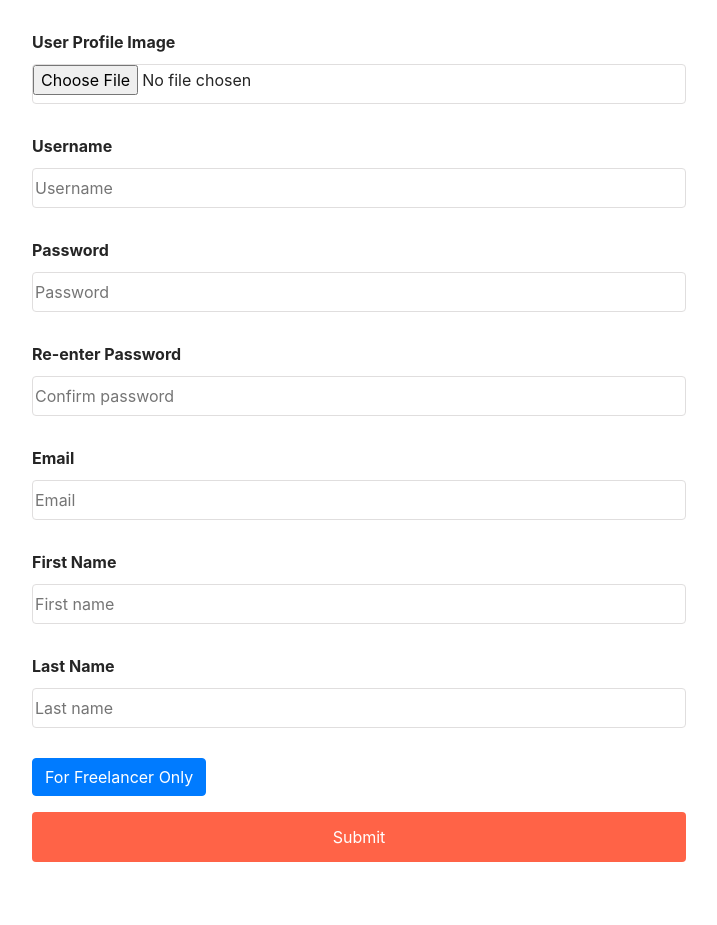
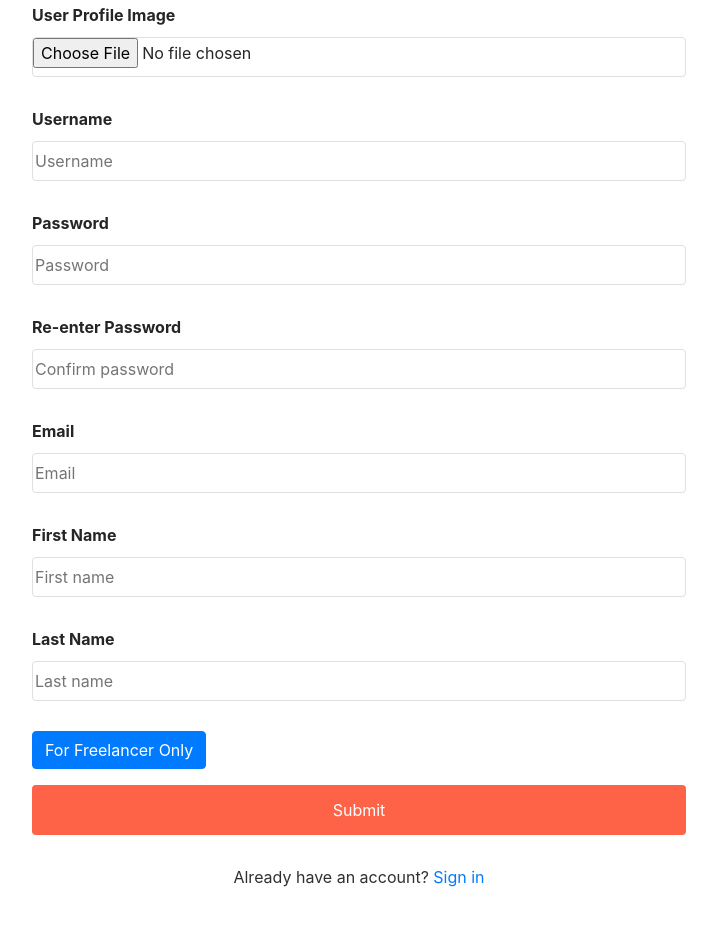
Before and after one commit to moyinwong/Tecklance.xyz, a website: page public/signup.html in a window 1280 px wide. Shown: the part 311-1236 px from the top of the page, without its empty margins (281-998 px from the left). Drawn offline with nearby package versions, Linux system fonts and the light colour scheme; no server answers.

Commit message:
minor changes

```diff
--- a/public/css/index.css
+++ b/public/css/index.css
@@ -229,6 +229,7 @@ h2 {
 .register {
     margin-top: 30px;
     color: #303030;
+    text-align: center;
 }
 
 @media (max-width: 400px) {
--- a/public/signup.html
+++ b/public/signup.html
@@ -61,6 +61,10 @@
 
                         <div><input id="submit" class="signup-button" type='submit' value="Submit" /></div>
                     </form>
+                    <div class="register">
+                        Already have an account?
+                        <a href="/login.html">Sign in</a>
+                    </div>
                 </div>
             </div>
 
```
